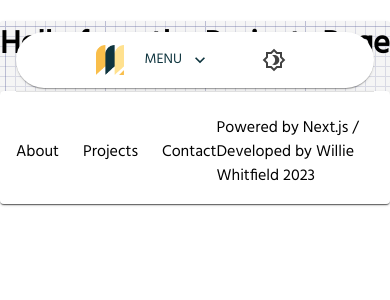
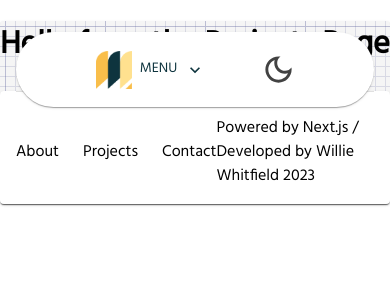
Before and after one commit to wdwiii/ww-portfolio-v4, a Next.js app: page /projects in a window 390 px wide. Shown: the top 300 px of the page. Built offline with nearby package versions, Linux system fonts and the light colour scheme; a web font is replaced by a local one.

Commit message:
Adjust nav component ratios at various breakpoints

```diff
--- a/app/components/navigation/NavBar.tsx
+++ b/app/components/navigation/NavBar.tsx
@@ -1,5 +1,5 @@
 'use client'
-import { Brightness4Outlined } from '@mui/icons-material'
+import { LightMode, DarkModeOutlined } from '@mui/icons-material'
 import {
   Box,
   BoxProps,
@@ -18,7 +18,7 @@ import NavMenu from './NavMenu'
 
 export default function NavBar(props: BoxProps) {
   const theme = useTheme()
-  const matches = useMediaQuery(theme.breakpoints.up('lg'))
+  const matches = useMediaQuery(theme.breakpoints.up('md'))
   const isLightTheme = theme.palette.mode === 'light'
   const { toggleColorMode } = useContext(ColorModeContext)
 
@@ -42,7 +42,7 @@ export default function NavBar(props: BoxProps) {
         {matches ? (
           <>
             <NavLogo
-              height={30}
+              height={38}
               src={`/assets/${isLightTheme ? 'logo' : 'logo-alt'}.png`}
             />
             <NavMenu />
@@ -50,7 +50,7 @@ export default function NavBar(props: BoxProps) {
         ) : (
           <>
             <MobileNavLogo
-              height={30}
+              height={38}
               src={`/assets/${
                 isLightTheme ? 'secondary-logo' : 'secondary-logo-alt'
               }.png`}
@@ -65,6 +65,7 @@ export default function NavBar(props: BoxProps) {
           marginLeft={matches ? 0 : 5}
         >
           <IconButton
+            size='large'
             onClick={toggleColorMode}
             sx={theme => ({
               color: isLightTheme
@@ -73,7 +74,11 @@ export default function NavBar(props: BoxProps) {
               '&:hover': { color: theme.palette.secondary.main },
             })}
           >
-            <Brightness4Outlined />
+            {isLightTheme ? (
+              <DarkModeOutlined fontSize='large' />
+            ) : (
+              <LightMode fontSize='large' />
+            )}
           </IconButton>
         </Box>
       </Stack>
```
